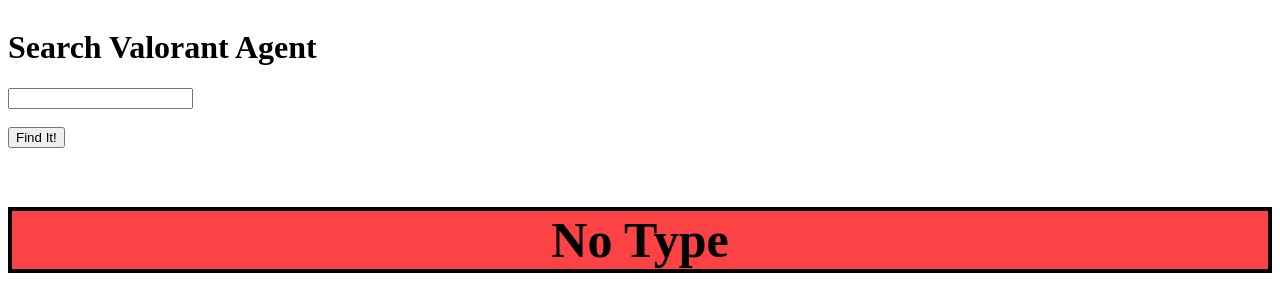
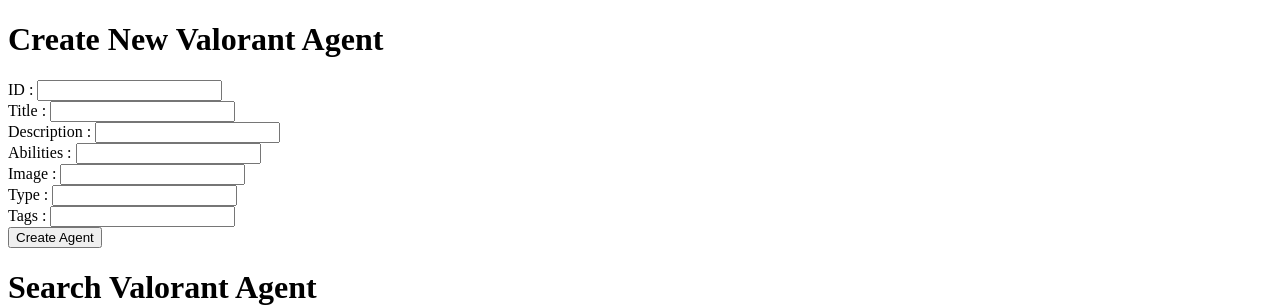
Before and after one commit to CRamparia/C_Ramparia_MAD400Assignments_Valorant, an Angular app in the folder C_Ramparia_Valorant/: page / in a window 1280 px wide. Shown: the top 307 px of the page. Built offline with nearby package versions, Linux system fonts and the light colour scheme.

Commit message:
Completed Assignment 5

```diff
--- a/C_Ramparia_Valorant/src/app/app.module.ts
+++ b/C_Ramparia_Valorant/src/app/app.module.ts
@@ -10,6 +10,7 @@
 import { TypeFilterPipe } from './type-filter.pipe';
 import { MultiTypeFilterPipe } from './multi-type-filter.pipe';
 import { HoverAffectDirective } from './hover-affect.directive';
+import { CreateContentComponent } from './create-content/create-content.component';
 
 @NgModule({
   declarations: [
@@ -21,7 +22,8 @@
     ContentListComponent,
     TypeFilterPipe,
     MultiTypeFilterPipe,
-    HoverAffectDirective
+    HoverAffectDirective,
+    CreateContentComponent
   ],
   imports: [
     BrowserModule
--- a/C_Ramparia_Valorant/src/app/content-list/content-list.component.html
+++ b/C_Ramparia_Valorant/src/app/content-list/content-list.component.html
@@ -1,3 +1,5 @@
+<app-create-content (newAgentEvent)="addAgentToList($event)"></app-create-content>
+
 <div class="input">
     <h1>Search Valorant Agent</h1>
     <input class="textfield" #agentToFind>
--- a/C_Ramparia_Valorant/src/app/content-list/content-list.component.ts
+++ b/C_Ramparia_Valorant/src/app/content-list/content-list.component.ts
@@ -1,4 +1,4 @@
-import { Component, Input, OnInit } from '@angular/core';
+import { Component, Input, OnInit } from '@angular/core'
 import { Valorant } from '../helper-files/Valorant';
 
 @Component({
@@ -83,4 +83,12 @@
   ngOnInit(): void {
   }
 
+  addAgentToList(newAgentOnTheList: Valorant): void{
+    this.valorantAgents.push(newAgentOnTheList);
+    console.log("SomeThing added..");
+    this.valorantAgents = [...this.valorantAgents];
+    console.log("Added Confirmation");
+    console.log("Agent: ", this.valorantAgents)
+  }
+
 }
--- /dev/null
+++ b/C_Ramparia_Valorant/src/app/create-content/create-content.component.html
@@ -0,0 +1,26 @@
+<h1>Create New Valorant Agent</h1>
+
+<div>
+    ID : <input #newid type="number">
+</div>
+<div>
+    Title : <input #newtitle>
+</div>
+<div>
+    Description : <input #newdescription>
+</div>
+<div>
+    Abilities : <input #newabilities>
+</div>
+<div>
+    Image : <input #newimage>
+</div>
+<div>
+    Type : <input #newtype>
+</div>
+<div>
+    Tags : <input #newtags>
+</div>
+<div>
+    <button (click)="addAgent(newid.value, newtitle.value, newdescription.value, newabilities.value, newimage.value, newtype.value, newtags.value)">Create Agent</button>
+</div>
--- /dev/null
+++ b/C_Ramparia_Valorant/src/app/create-content/create-content.component.ts
@@ -0,0 +1,32 @@
+import { Component, EventEmitter, OnInit, Output } from '@angular/core';
+import { Valorant } from '../helper-files/Valorant';
+
+@Component({
+  selector: 'app-create-content',
+  templateUrl: './create-content.component.html',
+  styleUrls: ['./create-content.component.scss']
+})
+export class CreateContentComponent implements OnInit {
+  @Output() newAgentEvent: EventEmitter<Valorant> = new EventEmitter<Valorant>();
+  newAgent?: Valorant;
+  constructor() { }
+
+  ngOnInit(): void {
+
+  }
+
+  addAgent(id: string, title: string, description: string, abilities: string, image: string, type: string, tags: string): void{
+    this.newAgent = {
+      id: parseInt(id),
+      title: title,
+      description: description,
+      abilities: abilities,
+      imgURL: image,
+      type: type,
+      tags: tags.split(",")
+    };
+    this.newAgentEvent.emit(this.newAgent);
+    console.log("Content Added.");
+  }
+
+}
```
Also changed, not shown: C_Ramparia_Valorant/src/app/create-content/create-content.component.scss (added), 1 other file (tests, documents, lock files or other folders).
